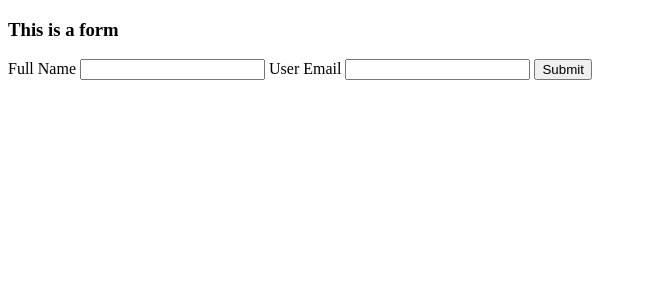
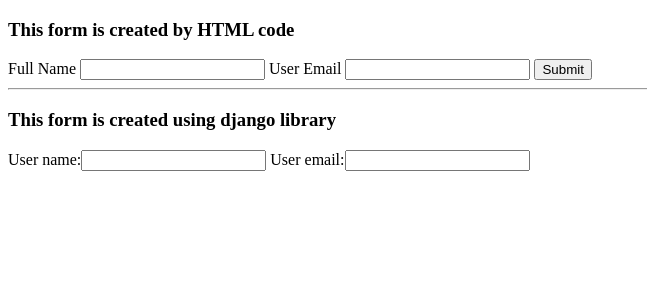
Before and after one commit to mdanisurrahmanrony/Django-Practice-Project, a Django app: page /form/ in a window 1280 px wide. Shown: the top 300 px of the page, without its empty margins (0-647 px from the left). Run offline with Django 3.2, Linux system fonts and the light colour scheme.

Commit message:
Creatng a Django Form 1

```diff
--- /dev/null
+++ b/django_practice_app/forms.py
@@ -0,0 +1,5 @@
+from django import forms
+
+class user_form(forms.Form):
+    user_name = forms.CharField()
+    user_email = forms.EmailField()
--- a/django_practice_app/views.py
+++ b/django_practice_app/views.py
@@ -1,6 +1,7 @@
 from django.shortcuts import render
 from django.http import HttpResponse
 from django_practice_app.models import Musician, Album
+from django_practice_app import forms
 
 # Create your views here.
 
@@ -11,5 +12,6 @@
     return render(request, 'django_practice_app/index.html', context=diction)
 
 def form(request):
-    diction = {}
+    new_form = forms.user_form()
+    diction = {'test_form' : new_form, 'heading_1' : "This form is created using django library"}
     return render(request, 'django_practice_app/form.html', context=diction)
--- a/templates/django_practice_app/form.html
+++ b/templates/django_practice_app/form.html
@@ -5,14 +5,18 @@
     <title></title>
   </head>
   <body>
-    <h3>This is a form</h3>
+    <h3>This form is created by HTML code</h3>
     <form action="" method="post">
       <label for="user_name">Full Name</label>
       <input type="text" name="user_name" value="" required>
       <label for="user_email">User Email</label>
       <input type="text" name="user_email" value="" required>
-
       <input type="submit" name="submit" value="Submit">
+    </form>
+    <hr>
+    <h3>{{ heading_1}}</h3>
+    <form action="" method="post">
+      {{ test_form }}
     </form>
   </body>
 </html>
```
